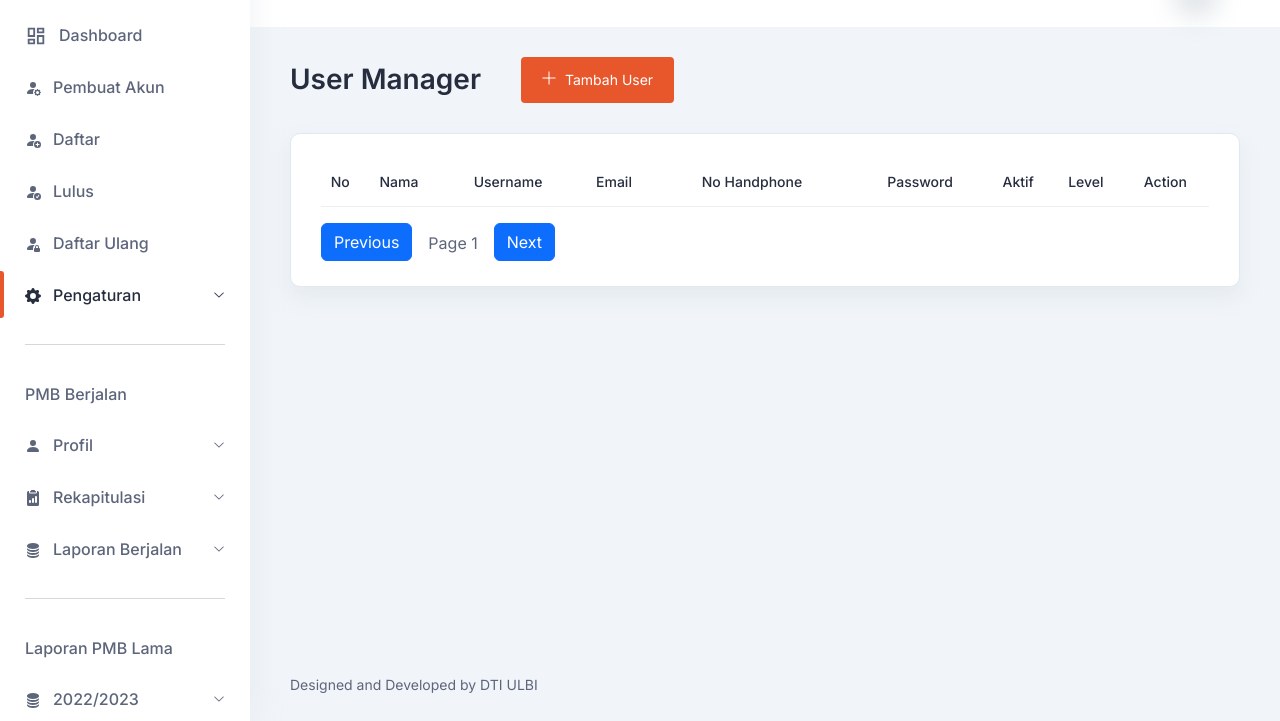
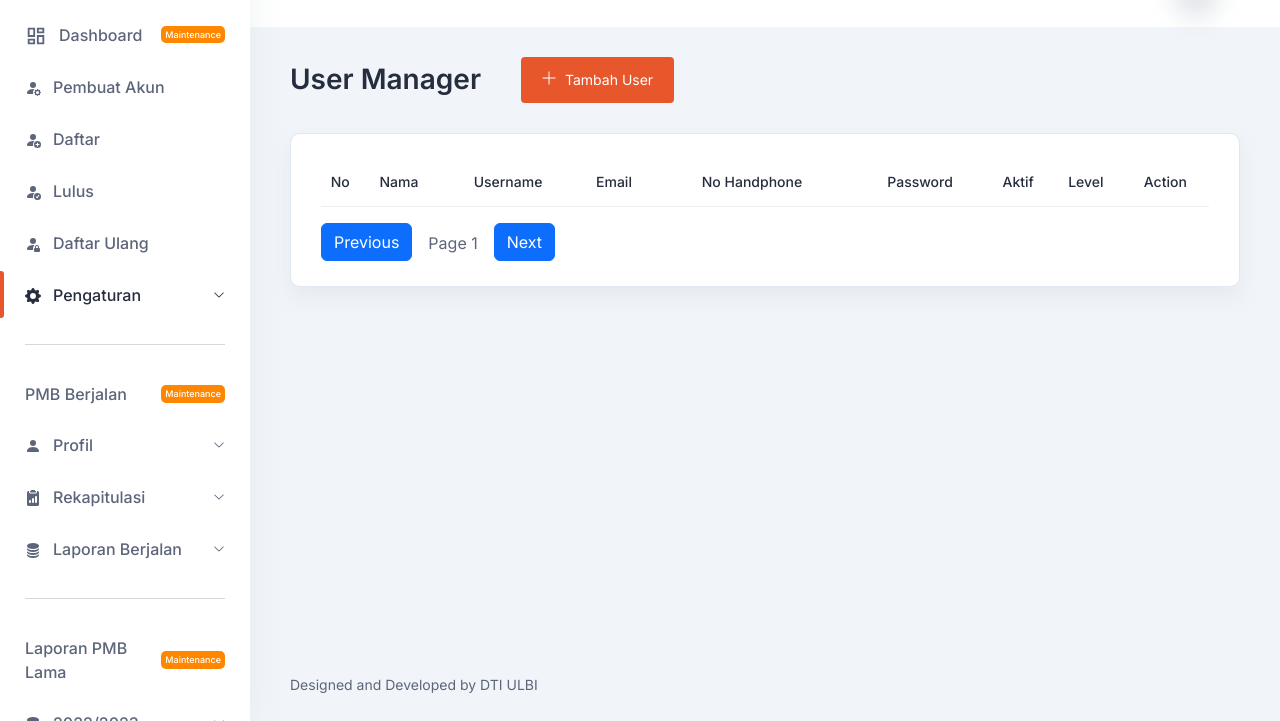
Before and after one commit to PMBULBI/pmb-admin, a website with bundled scripts: page pengaturan/user_manager.html in a window 1280 px wide. Shown: the part 79-800 px from the top of the page. Built offline with nearby package versions, Linux system fonts and the light colour scheme; a script that the page names is missing.

Commit message:
add(style) : badge maintenance

```diff
--- a/pengaturan/user_manager.html
+++ b/pengaturan/user_manager.html
@@ -38,7 +38,9 @@
                   />
                 </svg>
               </span>
-              <span class="text">Dashboard</span>
+              <span class="text">Dashboard
+                <span class="badge-warning" style="font-size: 9px; background-color: #ff8700; color: white; padding: 2px 4px; border-radius: 5px; margin-left: 4px;">Maintenance</span>
+              </span>
             </a>
           </li>
           <li class="nav-item">
@@ -137,7 +139,9 @@
           <span class="divider"><hr /></span>
           <li class="nav-item">
             <a>
-              <span class="text">PMB Berjalan</span>
+              <span class="text">PMB Berjalan
+                <span class="badge-warning" style="font-size: 9px; background-color: #ff8700; color: white; padding: 2px 4px; border-radius: 5px; margin-left: 4px;">Maintenance</span>
+              </span>
             </a>
           </li>
           <li class="nav-item nav-item-has-children">
@@ -229,7 +233,9 @@
           <span class="divider"><hr /></span>
           <li class="nav-item">
             <a>
-              <span class="text">Laporan PMB Lama</span>
+              <span class="text">Laporan PMB Lama
+                <span class="badge-warning" style="font-size: 9px; background-color: #ff8700; color: white; padding: 2px 4px; border-radius: 5px; margin-left: 4px;">Maintenance</span>
+              </span>
             </a>
           </li>
           <!-- 2022/2023 -->
```
